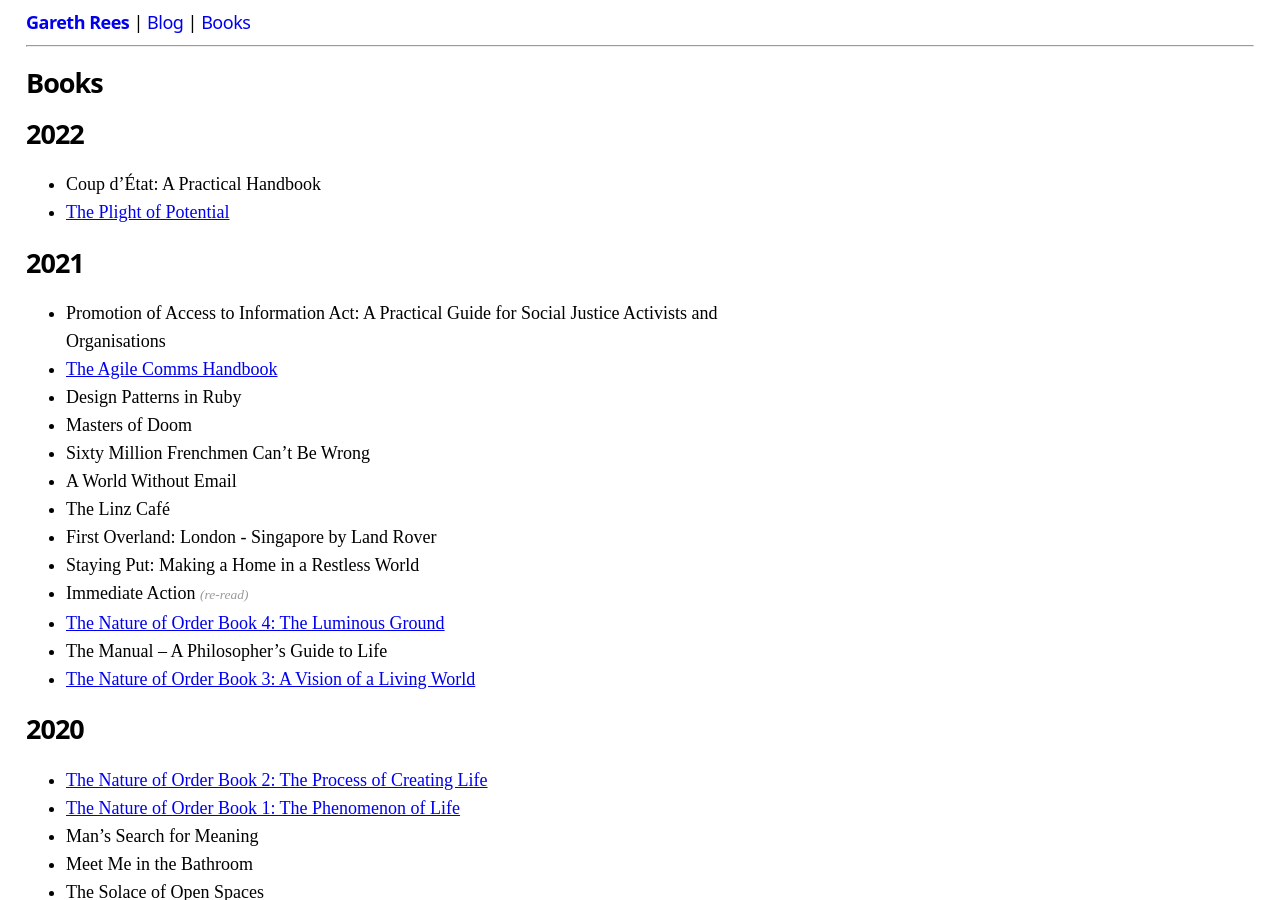
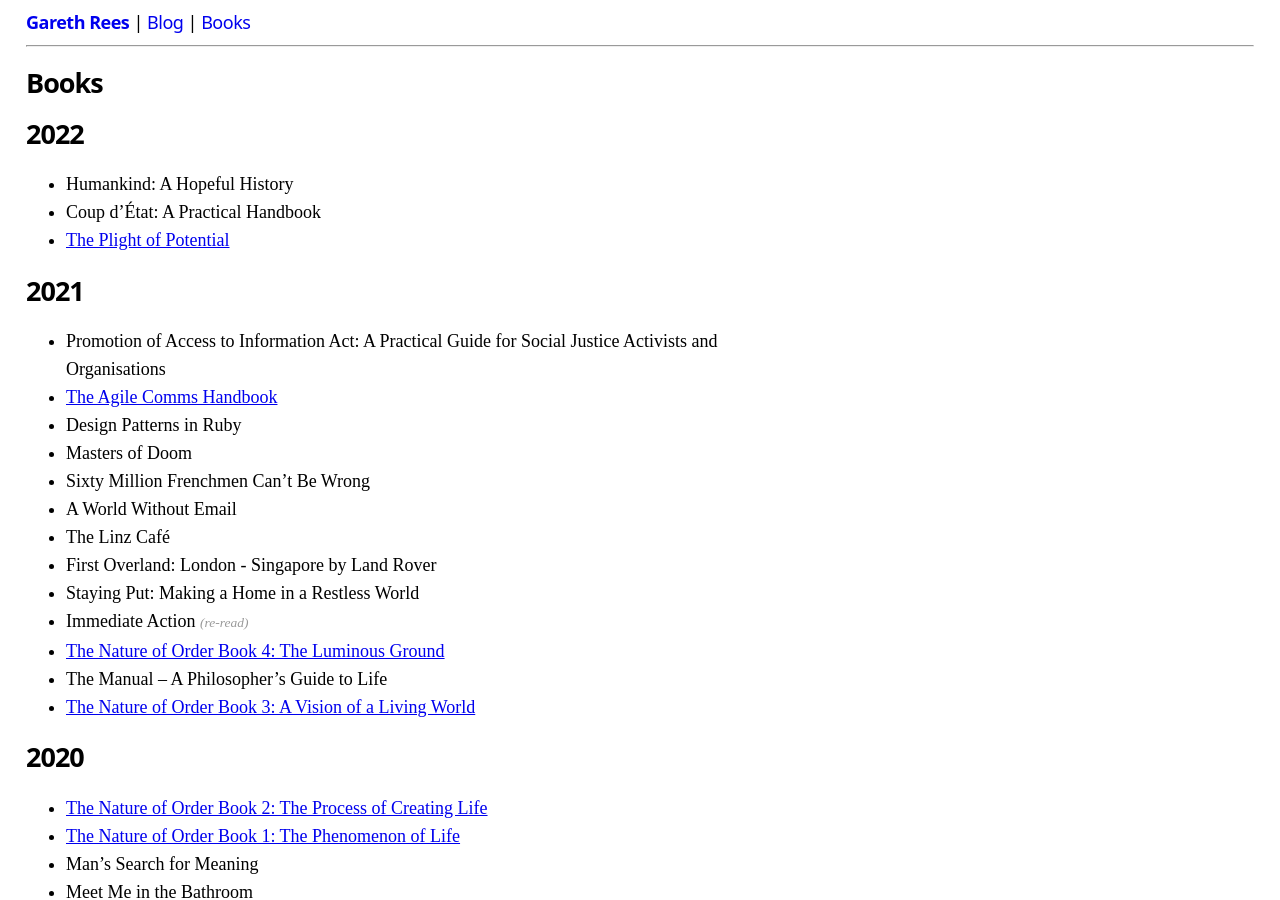
Before and after one commit to garethrees/garethrees.github.com, a Jekyll site: the page built from books.html, in a window 1280 px wide and 900 px high. Built offline with Jekyll 4.4.1, drawn with Linux system fonts in a browser that asks for light colours.

Commit message:
Update _data/books.yml

```diff
--- a/_data/books.yml
+++ b/_data/books.yml
@@ -1,4 +1,5 @@
 2022:
+- title: "Humankind: A Hopeful History"
 #- title: The Man in the High Castle
 - title: "Coup d’État: A Practical Handbook"
 #- title: Call for the Dead
```
